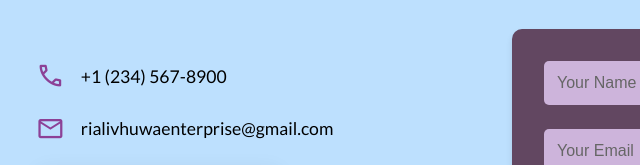
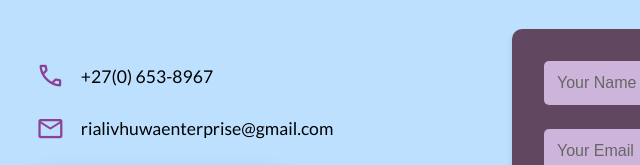
Before and after one commit to ThulaniMthembu/ria-skin-care, a website: page index.html in a window 1280 px wide. Shown: the part 3406-3571 px from the top of the page, 120-760 px from the left. Drawn offline with nearby package versions, Linux system fonts and the light colour scheme; a web font is replaced by a local one.

Commit message:
final updates on homepage

```diff
--- a/index.html
+++ b/index.html
@@ -584,7 +584,7 @@
 						<div class="contact-info">
 							<div class="contact-item">
 								<span class="material-symbols-outlined">phone</span>
-								<p>+1 (234) 567-8900</p>
+								<p>+27(0) 653-8967</p>
 							</div>
 							<div class="contact-item">
 								<span class="material-symbols-outlined">email</span>
```
